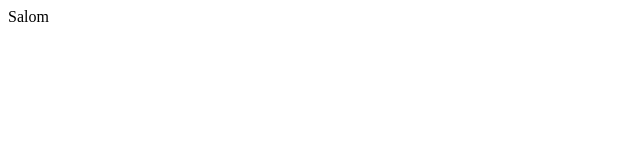
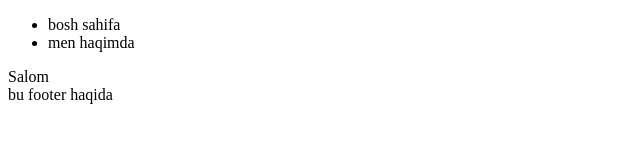
Before and after one commit to JoshqinRajabov/project19.11, a plain HTML site: page index.html in a window 1280 px wide. Shown: the whole page, without its empty margins (0-640 px from the left). Drawn offline with Linux system fonts and the light colour scheme.

Commit message:
index faylni o'zgartirdik

```diff
--- a/index.html
+++ b/index.html
@@ -6,6 +6,15 @@
     <title>Document</title>
 </head>
 <body>
+    <main>
+        <ul>
+            <li>bosh sahifa</li>
+            <li>men haqimda</li>
+        </ul>
+    </main>
     <div>Salom</div>
+    <footer>
+        bu footer haqida
+    </footer>
 </body>
 </html>
```
